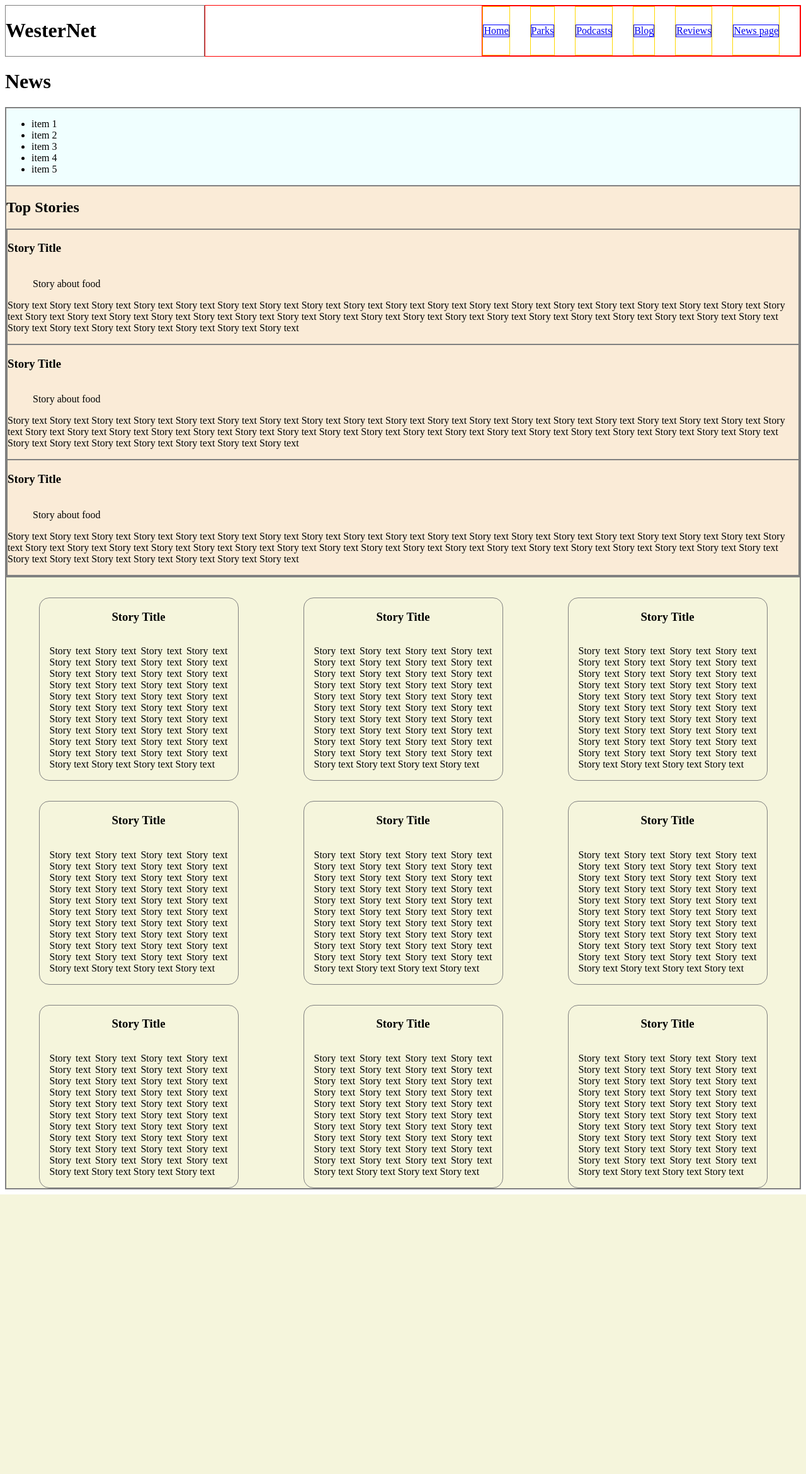
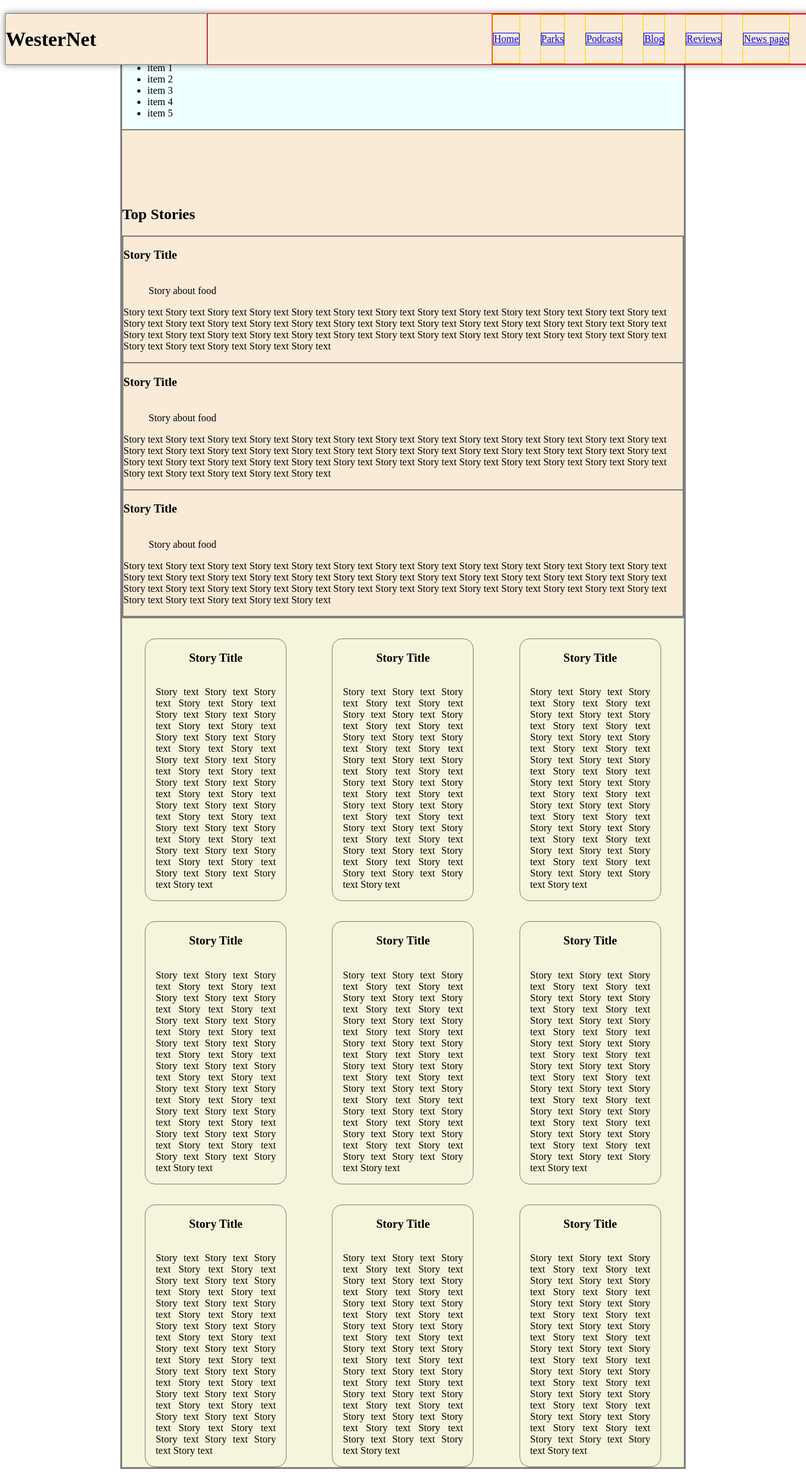
Before and after one commit to BethyWesterman/Wireframe, a PHP site: page /news.html in a window 1280 px wide. Shown: the whole page at 63% size. Before the commit the page ends 1897 px from the top, so only its background shows below. Run offline with PHP 8.4, Linux system fonts and the light colour scheme; some libraries are stand-ins or nearby versions.

Commit message:
Sticky header

```diff
--- a/_nav.scss
+++ b/_nav.scss
@@ -1,4 +1,9 @@
 .site-header {
+    position: fixed;
+    background-color: antiquewhite;
+    z-index: 999;
+    box-shadow: 0 0 10px rgba(0, 0, 0, 0.5);
+    width: 100%;
     display: flex;
     flex-wrap: nowrap;
     .site-branding {
--- a/news.html
+++ b/news.html
@@ -49,6 +49,7 @@
     <!-- #masthead -->
     <h1>News</h1>
 
+<div class="page-wrapper">
        <div class="news-grid">
 
             <div class="news-categories">
@@ -150,7 +151,8 @@
             <!-- story-grid -->
         </div>
         <!-- news-grid -->
-
+        </div>
+        <!-- close page-wrapper -->
 
 
 
@@ -162,6 +164,16 @@
   <link rel="stylesheet" href="https://cdn.jsdelivr.net/bxslider/4.2.12/jquery.bxslider.css">
     <script src="https://ajax.googleapis.com/ajax/libs/jquery/3.3.1/jquery.min.js"></script>
   <script src="https://cdn.jsdelivr.net/bxslider/4.2.12/jquery.bxslider.min.js"></script>
+
+      <script>
+    $(document).ready(function(){
+      $('.slider').bxSlider({
+          speed: 1500,
+          easing: 'ease-in-out',
+          autoControls: true
+      });
+    });
+  </script>
 
     <script>
         jQuery(document).ready(function() {
@@ -183,15 +195,7 @@
         });
     </script>
 
-  <script>
-    $(document).ready(function(){
-      $('.slider').bxSlider({
-          speed: 1500,
-          easing: 'ease-in-out',
-          autoControls: true
-      });
-    });
-  </script>
+
 
 
 
--- a/style.css
+++ b/style.css
@@ -2,6 +2,12 @@ div {
   border: 1px solid grey; }
 
 .site-header {
+  position: fixed;
+  background-color: antiquewhite;
+  z-index: 999;
+  -webkit-box-shadow: 0 0 10px rgba(0, 0, 0, 0.5);
+  box-shadow: 0 0 10px rgba(0, 0, 0, 0.5);
+  width: 100%;
   display: -webkit-box;
   display: -ms-flexbox;
   display: flex;
@@ -85,6 +91,9 @@ div {
         }
 
     }*/
+body h2 {
+  padding-top: 100px; }
+
 .site {
   display: -webkit-box;
   display: -ms-flexbox;
@@ -128,6 +137,10 @@ div {
     width: 100%; }
   .secondary p {
     width: 75%; }
+
+.page-wrapper {
+  width: 70vw;
+  margin: 0 auto; }
 
 .primary .review-container {
   display: -webkit-box;
```
Also changed, not shown: _layout.scss (+15 -0 lines), 1 other file. Lines whose indentation alone changed are shown as unchanged.
